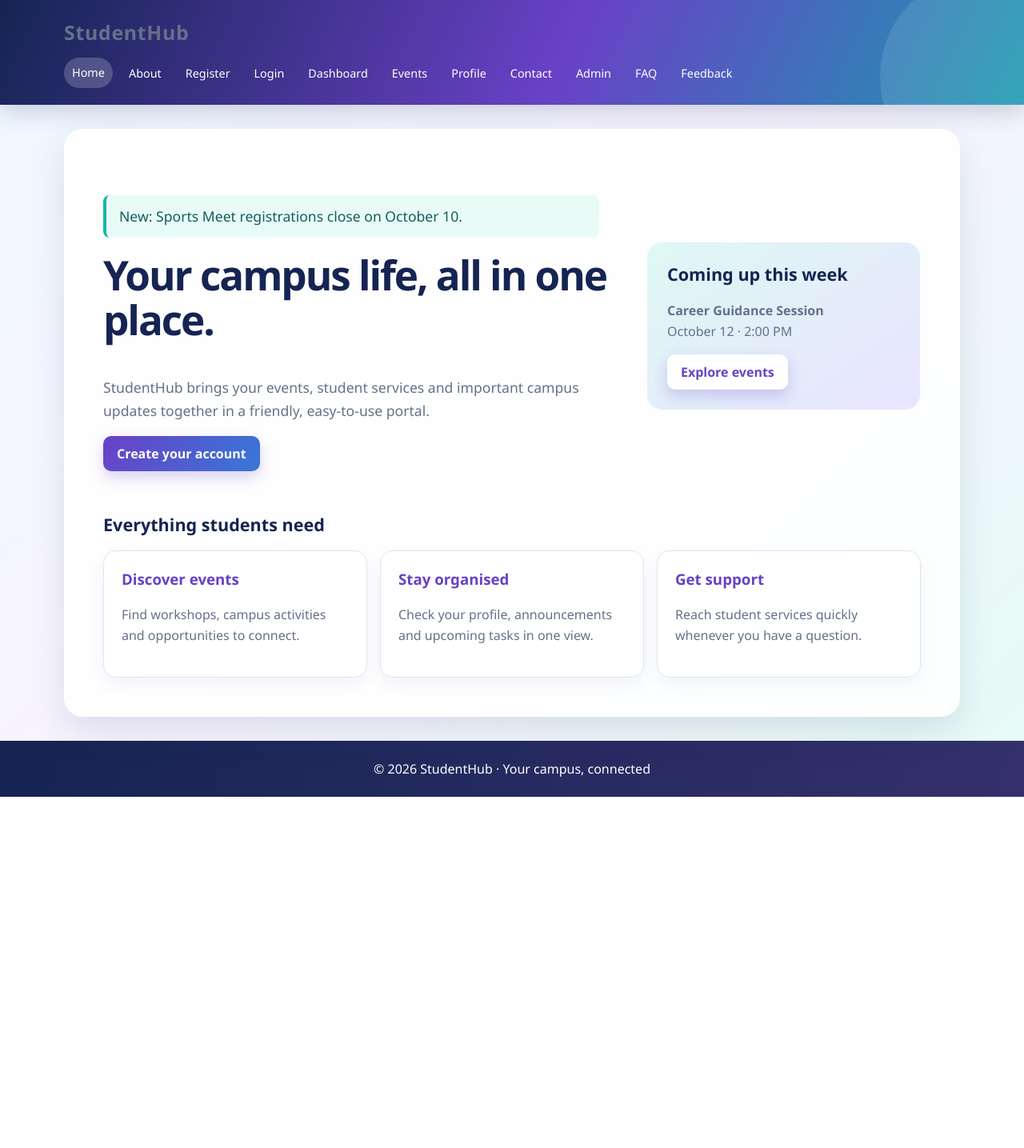
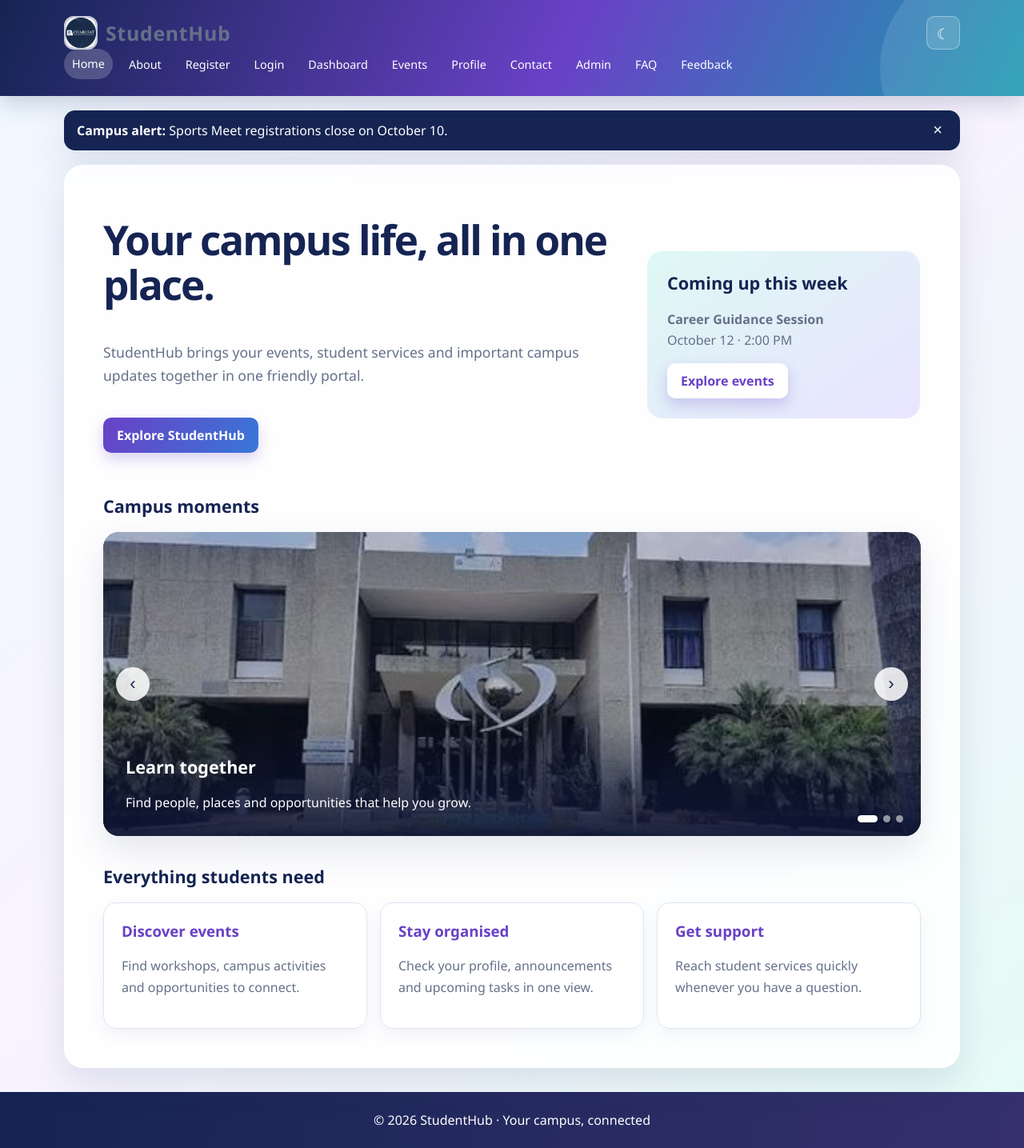
Before and after one commit to D26IT119/studenthub, a PHP site: page /pages/index.html in a window 1280 px wide. Shown: the whole page at 80% size. Before the commit the page ends 996 px from the top, so only its background shows below. Run offline with PHP 8.4, Linux system fonts and the light colour scheme.

Commit message:
Practical 4 done

```diff
--- a/css/style.css
+++ b/css/style.css
@@ -58,3 +58,37 @@
 footer { padding: 24px; color: #fff; text-align: center; background: linear-gradient(110deg, var(--navy), #35306d); }
 @media (min-width: 680px) { .hero { grid-template-columns: 1.3fr 0.7fr; gap: 42px; } .grid { grid-template-columns: repeat(3, 1fr); } .two-column { grid-template-columns: 1fr 1fr; } .form-grid { grid-template-columns: 1fr 1fr; } .form-grid .full { grid-column: 1 / -1; } .stats { grid-template-columns: repeat(3, 1fr); } .dashboard-layout { grid-template-columns: 210px 1fr; } .event { grid-template-columns: 80px 1fr auto; } }
 @media (max-width: 560px) { main { width: 100%; margin: 0; border-radius: 0; } nav ul { gap: 2px; } nav a { padding: 6px 7px; font-size: 0.82rem; } }
+
+/* Practical 4 interactive components */
+.header-row { position: relative; z-index: 2; display: flex; align-items: center; justify-content: space-between; gap: 16px; }
+.brand { display: flex; align-items: center; gap: 10px; }
+.brand-logo { width: 42px; height: 42px; border: 2px solid rgba(255, 255, 255, 0.75); border-radius: 12px; object-fit: cover; }
+.brand .site-name { margin: 0; }
+.header-actions { display: flex; align-items: center; gap: 8px; }
+.icon-button, .menu-toggle { border: 1px solid rgba(255, 255, 255, 0.36); border-radius: 10px; background: rgba(255, 255, 255, 0.14); color: #fff; font: inherit; cursor: pointer; }
+.icon-button { width: 42px; height: 42px; margin: 0; font-size: 1.15rem; }
+.menu-toggle { display: none; margin: 0; padding: 10px 12px; font-weight: 700; }
+.announcement { display: flex; align-items: center; justify-content: space-between; gap: 16px; width: min(1120px, calc(100% - 32px)); margin: 18px auto -12px; padding: 12px 16px; border-radius: 14px; background: #152452; box-shadow: var(--shadow); color: #fff; }
+.announcement p { margin: 0; color: #fff; }
+.announcement button { margin: 0; border: 0; background: transparent; color: #fff; font-size: 1.25rem; cursor: pointer; }
+.slider { position: relative; overflow: hidden; border-radius: 20px; background: var(--navy); box-shadow: var(--shadow); }
+.slide { display: none; position: relative; min-height: 380px; animation: fade-slide 420ms ease; }
+.slide.is-active { display: block; }
+.slide img { width: 100%; height: 380px; display: block; object-fit: cover; opacity: 0.75; }
+.slide-content { position: absolute; inset: auto 0 0; padding: 42px 28px 28px; background: linear-gradient(transparent, rgba(12, 21, 54, 0.9)); color: #fff; }
+.slide-content h2, .slide-content p { color: #fff; }
+.slide-content p { margin-bottom: 0; }
+.slider-control { position: absolute; top: 50%; z-index: 1; width: 42px; height: 42px; margin: -21px 0 0; border: 0; border-radius: 50%; background: rgba(255, 255, 255, 0.86); color: var(--navy); font-size: 1.4rem; cursor: pointer; }
+.slider-control:hover { background: #fff; }
+.slider-control.prev { left: 16px; }.slider-control.next { right: 16px; }
+.slider-dots { position: absolute; z-index: 1; right: 22px; bottom: 17px; display: flex; gap: 7px; }
+.slider-dot { width: 9px; height: 9px; margin: 0; padding: 0; border: 0; border-radius: 50%; background: rgba(255, 255, 255, 0.55); cursor: pointer; }.slider-dot.is-active { width: 25px; border-radius: 8px; background: #fff; }
+.modal { position: fixed; inset: 0; z-index: 10; display: grid; place-items: center; padding: 20px; background: rgba(9, 17, 43, 0.62); opacity: 0; pointer-events: none; transition: opacity 180ms ease; }
+.modal.is-open { opacity: 1; pointer-events: auto; }
+.modal-dialog { position: relative; width: min(500px, 100%); padding: 34px; border-radius: 20px; background: #fff; box-shadow: 0 24px 70px rgba(0, 0, 0, 0.27); transform: translateY(12px); transition: transform 180ms ease; }.modal.is-open .modal-dialog { transform: translateY(0); }
+.modal-close { position: absolute; top: 10px; right: 12px; margin: 0; border: 0; background: transparent; color: var(--navy); font-size: 1.6rem; cursor: pointer; }
+.faq-list { display: grid; gap: 12px; }.faq-item { overflow: hidden; border: 1px solid var(--line); border-radius: 14px; background: #fff; }.faq-question { display: flex; align-items: center; justify-content: space-between; width: 100%; margin: 0; padding: 18px 20px; border: 0; background: transparent; color: var(--navy); font: inherit; font-weight: 750; text-align: left; cursor: pointer; }.faq-question span { font-size: 1.4rem; }.faq-answer { display: grid; grid-template-rows: 0fr; transition: grid-template-rows 220ms ease; }.faq-answer > div { overflow: hidden; }.faq-answer p { margin: 0; padding: 0 20px 0; }.faq-item.is-open .faq-answer { grid-template-rows: 1fr; }.faq-item.is-open .faq-answer p { padding-bottom: 18px; }
+body.dark-theme { --ink: #ebefff; --muted: #bdc7e2; --navy: #e7eaff; --violet: #aa8cff; --aqua: #56dfce; --surface: rgba(25, 31, 64, 0.9); --line: #414d77; background: linear-gradient(135deg, #0f1631, #231641 55%, #0b3d42); }.dark-theme .card, .dark-theme .form-box, .dark-theme .side-menu, .dark-theme .faq-item, .dark-theme .modal-dialog { background: #20294d; }.dark-theme input, .dark-theme select, .dark-theme textarea { background: #151d3c; color: #eef1ff; }.dark-theme .hero-box, .dark-theme .stat { background: linear-gradient(145deg, #193f55, #3b2b64); }.dark-theme .button--light { background: #f4f2ff; color: #4d2eac; }
+.dark-theme header { background: linear-gradient(115deg, #080e25, #382069 55%, #075f68); }
+@keyframes fade-slide { from { opacity: 0; transform: scale(1.015); } to { opacity: 1; transform: scale(1); } }
+@media (max-width: 680px) { .menu-toggle { display: block; }.site-nav { display: none; }.site-nav.is-open { display: block; margin-top: 14px; }.site-nav ul { display: grid; grid-template-columns: repeat(2, 1fr); }.site-nav a { border-radius: 8px; }.slide, .slide img { min-height: 300px; height: 300px; } }
--- a/pages/index.html
+++ b/pages/index.html
@@ -8,36 +8,31 @@
 </head>
 <body>
     <header>
-        <p class="site-name">StudentHub</p>
-        <nav aria-label="Main navigation">
-            <ul>
-                <li><a href="index.html" aria-current="page">Home</a></li><li><a href="about.html">About</a></li><li><a href="register.html">Register</a></li><li><a href="login.html">Login</a></li><li><a href="dashboard.html">Dashboard</a></li><li><a href="events.html">Events</a></li><li><a href="profile.html">Profile</a></li><li><a href="contact.html">Contact</a></li><li><a href="admin.html">Admin</a></li><li><a href="faq.html">FAQ</a></li><li><a href="feedback.html">Feedback</a></li>
-            </ul>
-        </nav>
+        <div class="header-row">
+            <div class="brand"><img class="brand-logo" src="../images/logo.jpeg" alt="StudentHub logo"><p class="site-name">StudentHub</p></div>
+            <div class="header-actions"><button class="icon-button" type="button" data-theme-toggle aria-label="Switch color theme">☾</button><button class="menu-toggle" type="button" data-menu-toggle aria-expanded="false">☰ Menu</button></div>
+        </div>
+        <nav class="site-nav" aria-label="Main navigation"><ul><li><a href="index.html" aria-current="page">Home</a></li><li><a href="about.html">About</a></li><li><a href="register.html">Register</a></li><li><a href="login.html">Login</a></li><li><a href="dashboard.html">Dashboard</a></li><li><a href="events.html">Events</a></li><li><a href="profile.html">Profile</a></li><li><a href="contact.html">Contact</a></li><li><a href="admin.html">Admin</a></li><li><a href="faq.html">FAQ</a></li><li><a href="feedback.html">Feedback</a></li></ul></nav>
     </header>
+    <section class="announcement" aria-label="Important announcement"><p><strong>Campus alert:</strong> Sports Meet registrations close on October 10.</p><button type="button" data-dismiss-banner aria-label="Dismiss announcement">×</button></section>
     <main>
         <section class="hero">
-            <div class="hero-text">
-                <p class="notice">New: Sports Meet registrations close on October 10.</p>
-                <h1>Your campus life, all in one place.</h1>
-                <p>StudentHub brings your events, student services and important campus updates together in a friendly, easy-to-use portal.</p>
-                <a class="button" href="register.html">Create your account</a>
-            </div>
-            <aside class="hero-box">
-                <h2>Coming up this week</h2>
-                <p><strong>Career Guidance Session</strong><br>October 12 · 2:00 PM</p>
-                <a class="button button--light" href="events.html">Explore events</a>
-            </aside>
+            <div class="hero-text"><h1>Your campus life, all in one place.</h1><p>StudentHub brings your events, student services and important campus updates together in one friendly portal.</p><button class="button" type="button" data-open-modal>Explore StudentHub</button></div>
+            <aside class="hero-box"><h2>Coming up this week</h2><p><strong>Career Guidance Session</strong><br>October 12 · 2:00 PM</p><a class="button button--light" href="events.html">Explore events</a></aside>
         </section>
-        <section class="section">
-            <h2>Everything students need</h2>
-            <div class="grid">
-                <article class="card"><h3>Discover events</h3><p>Find workshops, campus activities and opportunities to connect.</p></article>
-                <article class="card"><h3>Stay organised</h3><p>Check your profile, announcements and upcoming tasks in one view.</p></article>
-                <article class="card"><h3>Get support</h3><p>Reach student services quickly whenever you have a question.</p></article>
+        <section class="section" aria-labelledby="slider-heading">
+            <h2 id="slider-heading">Campus moments</h2>
+            <div class="slider" aria-label="Campus image slider">
+                <article class="slide is-active"><img src="../images/image_main.jpeg" alt="Students collaborating on campus"><div class="slide-content"><h2>Learn together</h2><p>Find people, places and opportunities that help you grow.</p></div></article>
+                <article class="slide"><img src="../images/image1.jpeg" alt="Campus activity"><div class="slide-content"><h2>Take part</h2><p>Explore workshops, activities and events built for students.</p></div></article>
+                <article class="slide"><img src="../images/image2.avif" alt="Student community"><div class="slide-content"><h2>Stay connected</h2><p>Keep important campus information close at hand.</p></div></article>
+                <button class="slider-control prev" type="button" data-slider-prev aria-label="Previous image">‹</button><button class="slider-control next" type="button" data-slider-next aria-label="Next image">›</button>
+                <div class="slider-dots" aria-label="Choose slide"><button class="slider-dot is-active" type="button" aria-label="Show first image"></button><button class="slider-dot" type="button" aria-label="Show second image"></button><button class="slider-dot" type="button" aria-label="Show third image"></button></div>
             </div>
         </section>
+        <section class="section"><h2>Everything students need</h2><div class="grid"><article class="card"><h3>Discover events</h3><p>Find workshops, campus activities and opportunities to connect.</p></article><article class="card"><h3>Stay organised</h3><p>Check your profile, announcements and upcoming tasks in one view.</p></article><article class="card"><h3>Get support</h3><p>Reach student services quickly whenever you have a question.</p></article></div></section>
     </main>
+    <div class="modal" role="dialog" aria-modal="true" aria-labelledby="modal-title"><div class="modal-dialog"><button class="modal-close" type="button" data-close-modal aria-label="Close popup">×</button><h2 id="modal-title">Welcome to StudentHub</h2><p>Use StudentHub to discover campus events, manage your profile and access support when you need it.</p><a class="button" href="register.html">Create account</a></div></div>
     <footer>&copy; 2026 StudentHub</footer>
     <script src="../js/script.js"></script>
 </body>
--- a/pages/login.html
+++ b/pages/login.html
@@ -1 +1 @@
-<!doctype html><html lang="en"><head><meta charset="utf-8"><meta name="viewport" content="width=device-width,initial-scale=1"><title>Login | StudentHub</title><link rel="stylesheet" href="../css/style.css"></head><body><header><p class="site-name">StudentHub</p><nav aria-label="Main navigation"><ul><li><a href="index.html">Home</a></li><li><a href="about.html">About</a></li><li><a href="register.html">Register</a></li><li><a href="login.html" aria-current="page">Login</a></li><li><a href="dashboard.html">Dashboard</a></li><li><a href="events.html">Events</a></li><li><a href="profile.html">Profile</a></li><li><a href="contact.html">Contact</a></li><li><a href="admin.html">Admin</a></li><li><a href="faq.html">FAQ</a></li><li><a href="feedback.html">Feedback</a></li></ul></nav></header><main><h1>Login</h1><form><label for="email">Email</label><input id="email" type="email" required><label for="password">Password</label><input id="password" type="password" required><button class="button" type="submit">Login</button></form></main><footer>© 2026 StudentHub</footer></body></html>
+<!doctype html><html lang="en"><head><meta charset="utf-8"><meta name="viewport" content="width=device-width,initial-scale=1"><title>Login | StudentHub</title><link rel="stylesheet" href="../css/style.css"></head><body><header><div class="header-row"><p class="site-name">StudentHub</p><div class="header-actions"><button class="icon-button" type="button" data-theme-toggle aria-label="Switch color theme">☾</button><button class="menu-toggle" type="button" data-menu-toggle aria-expanded="false">☰ Menu</button></div></div><nav class="site-nav" aria-label="Main navigation"><ul><li><a href="index.html">Home</a></li><li><a href="about.html">About</a></li><li><a href="register.html">Register</a></li><li><a href="login.html" aria-current="page">Login</a></li><li><a href="dashboard.html">Dashboard</a></li><li><a href="events.html">Events</a></li><li><a href="profile.html">Profile</a></li><li><a href="contact.html">Contact</a></li><li><a href="admin.html">Admin</a></li><li><a href="faq.html">FAQ</a></li><li><a href="feedback.html">Feedback</a></li></ul></nav></header><main><h1>Login</h1><form class="form-box"><label for="email">Email</label><input id="email" type="email" required><label for="password">Password</label><input id="password" type="password" required><button class="button" type="submit">Login</button></form></main><footer>&copy; 2026 StudentHub</footer><script src="../js/script.js"></script></body></html>
```
Also changed, not shown: js/script.js (+62 -8 lines), pages/about.html (+1 -1 lines), pages/admin.html (+1 -1 lines), pages/contact.html (+1 -1 lines), pages/dashboard.html (+1 -1 lines), pages/events.html (+1 -1 lines), pages/faq.html (+27 -1 lines), pages/feedback.html (+1 -1 lines), pages/profile.html (+1 -1 lines), pages/register.html (+1 -31 lines), images/image1.jpeg (added), images/image2.avif (added), images/image_main.jpeg (added), images/logo.jpeg (added).
